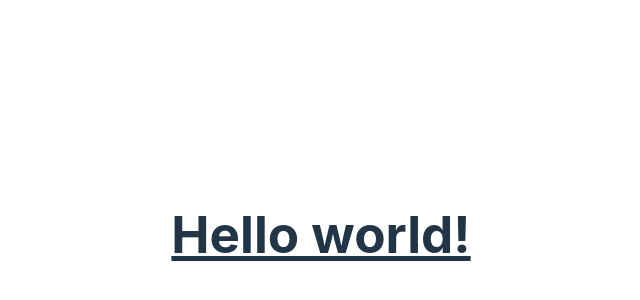
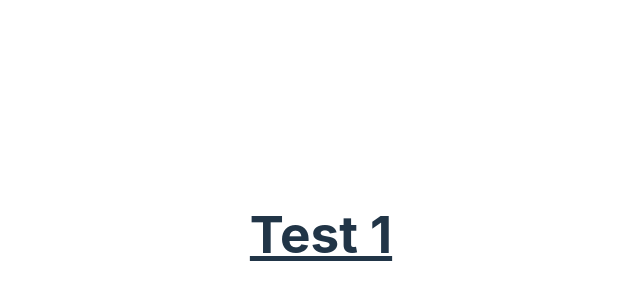
Before and after one commit to PhumipatJ/north-club-app, a React (Vite) app: page / in a window 1280 px wide. Shown: the part 166-466 px from the top of the page, without its empty margins (319-959 px from the left). Built offline with nearby package versions, Linux system fonts and the light colour scheme.

Commit message:
install react-router-dom

```diff
--- a/package.json
+++ b/package.json
@@ -19,6 +19,7 @@
     "axios": "^1.7.9",
     "react": "^19.0.0",
     "react-dom": "^19.0.0",
+    "react-router-dom": "^7.1.5",
     "styled-components": "^6.1.15",
     "tailwindcss": "^4.0.6"
   },
--- a/src/App.jsx
+++ b/src/App.jsx
@@ -9,7 +9,7 @@ function App() {
   return (
     <>
       <h1 class="text-3xl font-bold underline">
-        Hello world!
+        Test 1
       </h1>
     </>
   )
```
Also changed, not shown: 1 other file (tests, documents, lock files or other folders).
